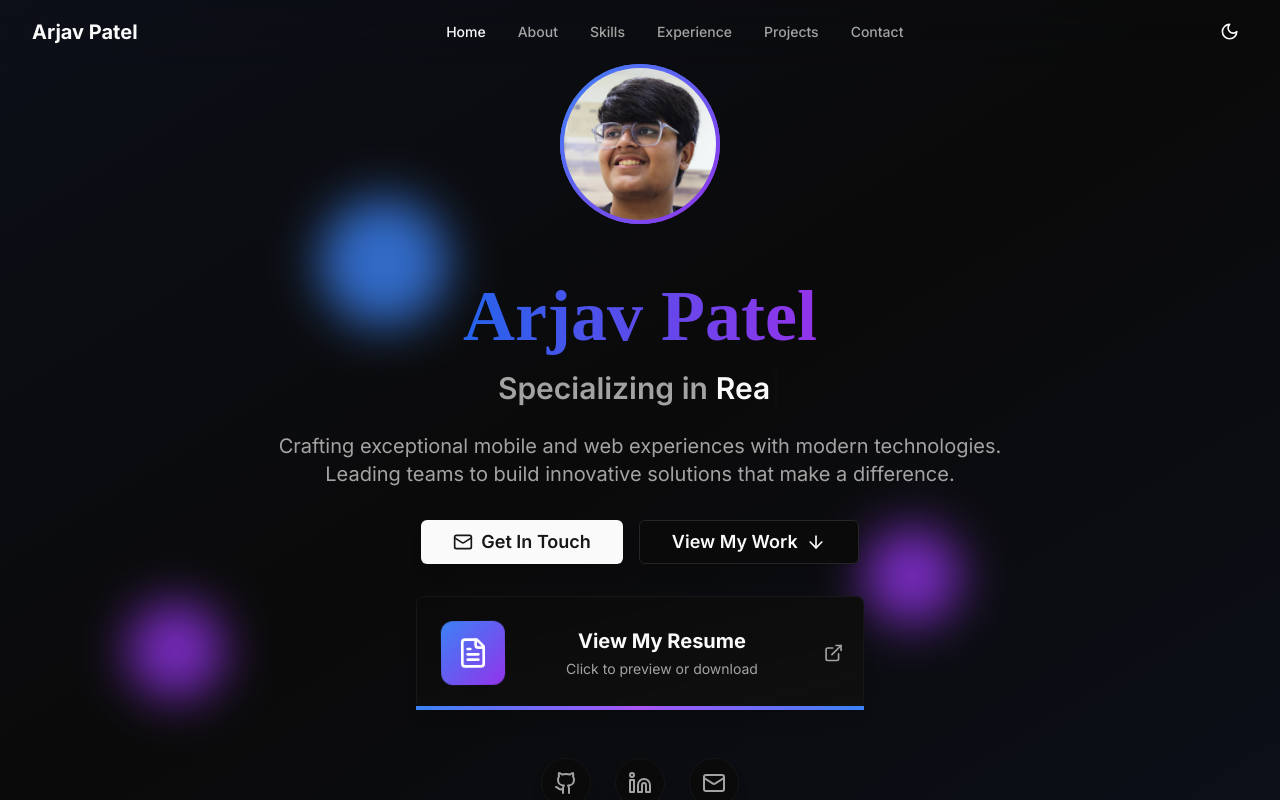
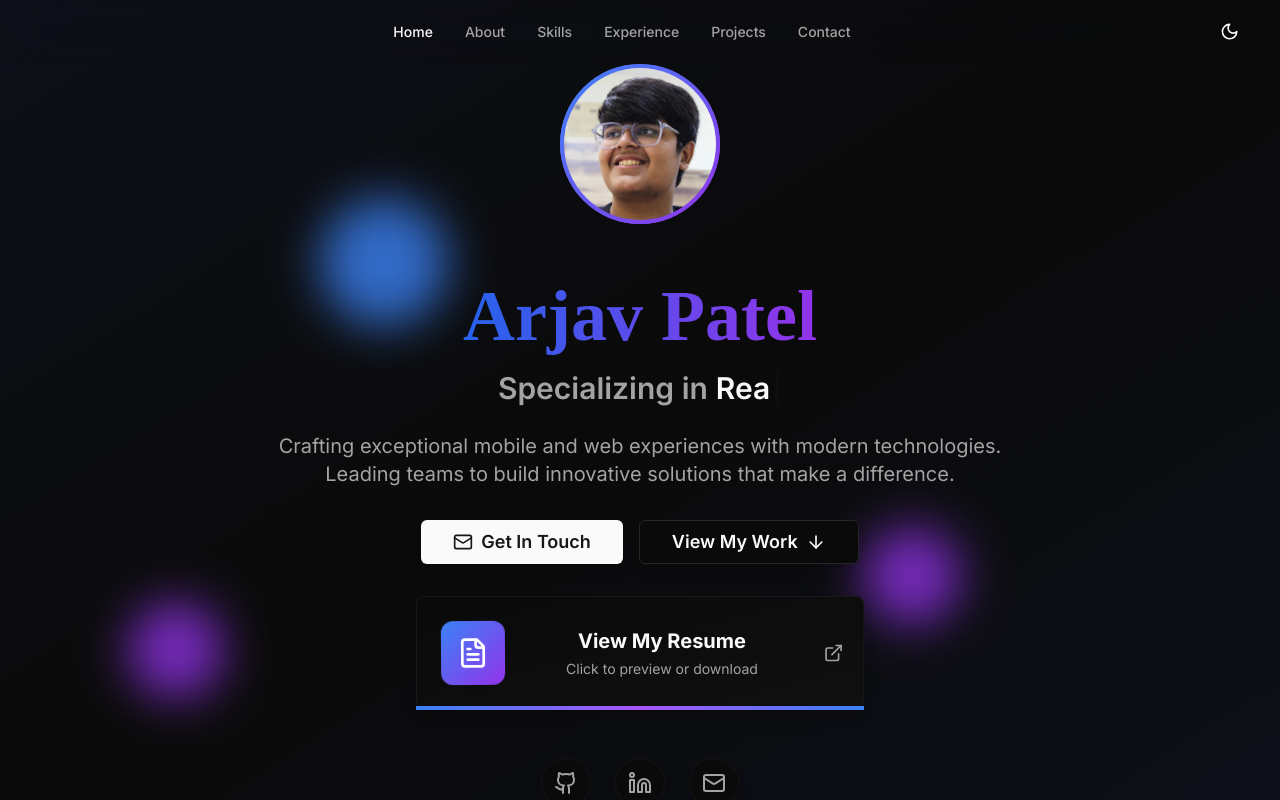
Before and after one commit to arjav1528/Portfolio-Webiste, a Next.js app: page / in a window 1280 px wide. Shown: the top 800 px of the page. Built offline with nearby package versions, Linux system fonts and the light colour scheme; a web font is replaced by a local one.

Commit message:
remove title

```diff
--- a/components/navigation.tsx
+++ b/components/navigation.tsx
@@ -64,9 +64,9 @@ export function Navigation() {
             animate={{ opacity: 1, x: 0 }}
             transition={{ delay: 0.1 }}
           >
-            <a href="#hero" className="text-xl font-bold text-primary">
+            {/* <a href="#hero" className="text-xl font-bold text-primary">
               Arjav Patel
-            </a>
+            </a> */}
           </motion.div>
 
           {/* Desktop Navigation */}
```
